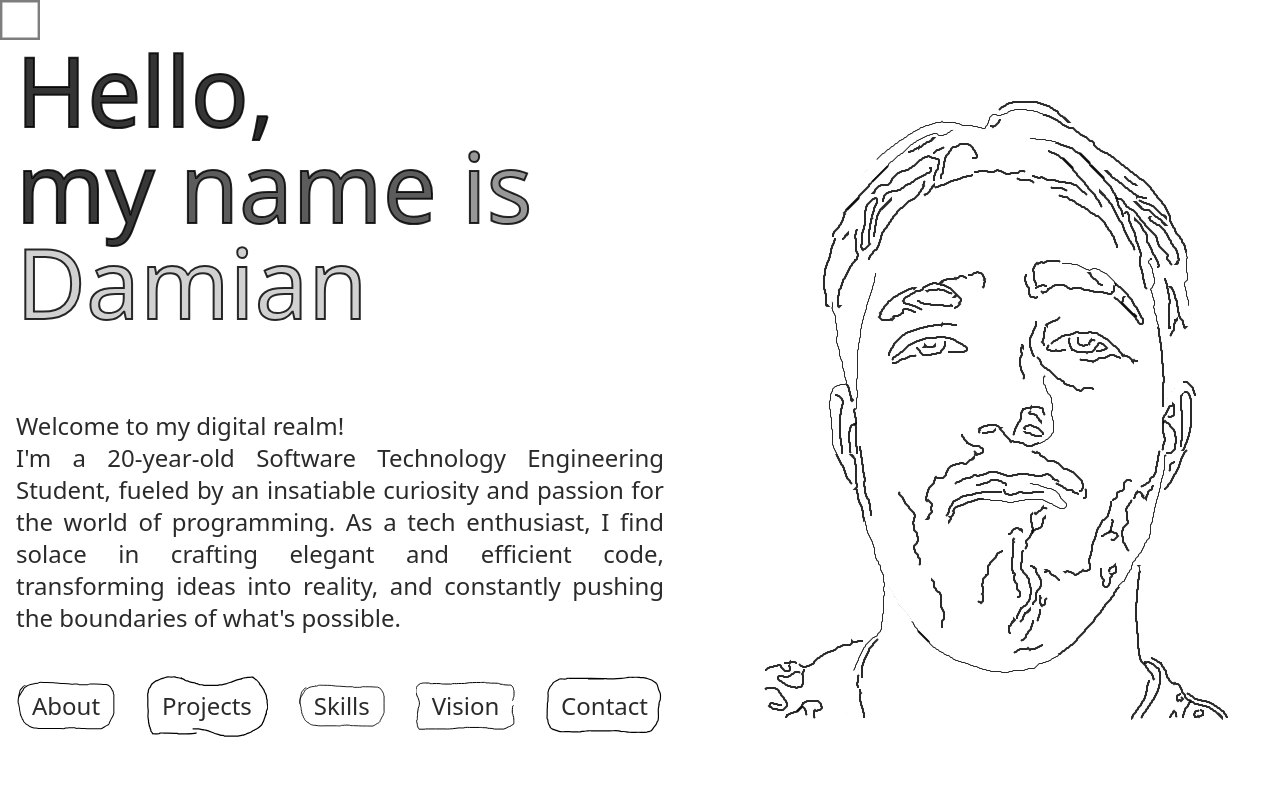
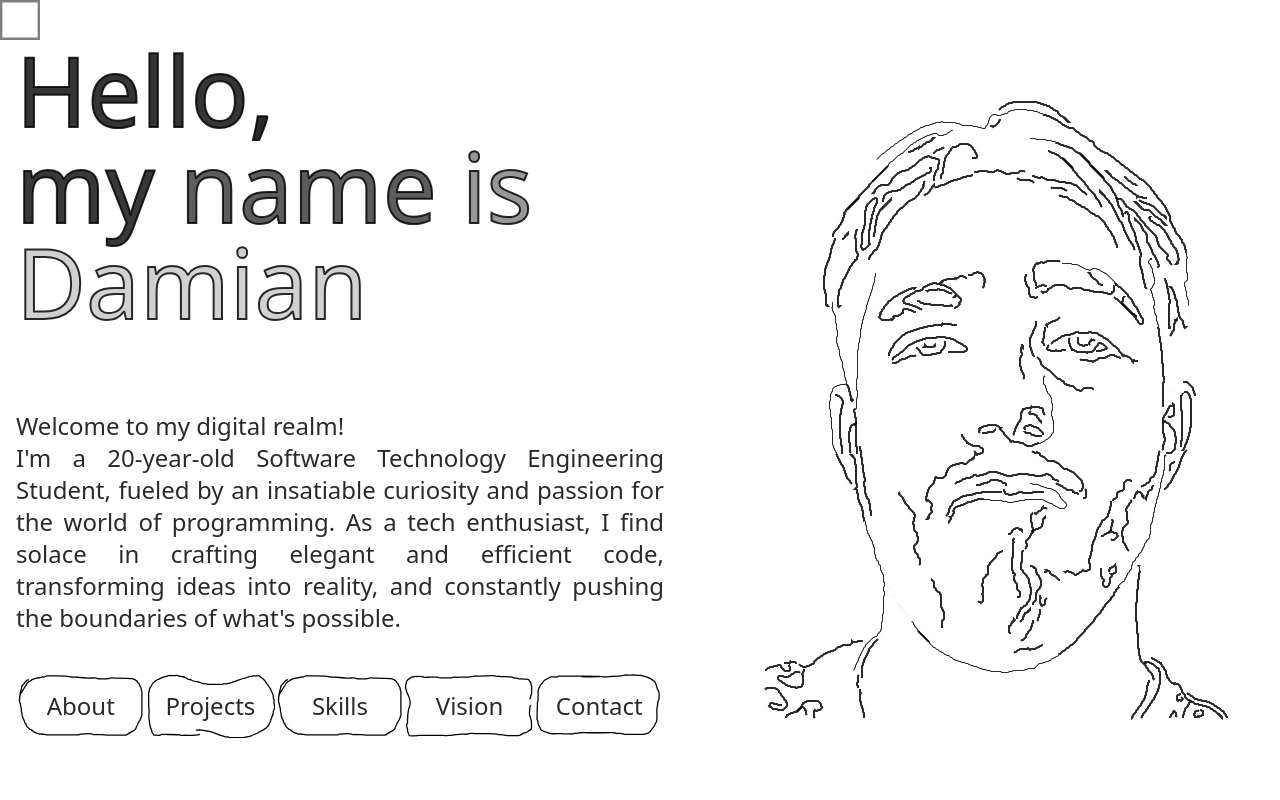
Before and after one commit to THEWhiteArrow/portfolio, a React (Create React App) app: page / in a window 1280 px wide. Shown: the top 800 px of the page. Built offline with nearby package versions, Linux system fonts and the light colour scheme.

Commit message:
feat: adding animations

```diff
--- a/src/App.tsx
+++ b/src/App.tsx
@@ -10,15 +10,15 @@ type GlobalState = {
 
 function App() {
   let [windowWidth, setWindowWidth] = useState(window.innerWidth)
-  const onResize = (e: any) => {
-    setWindowWidth(window.innerWidth)
-    console.log(windowWidth)
-  }
 
 
   useEffect(() => {
+    const onResize = () => {
+      setWindowWidth(window.innerWidth)
+      console.log(windowWidth)
+    }
     window.addEventListener('resize', onResize);
-  }, []);
+  }, [windowWidth]);
 
 
 
--- a/src/components/Animation.tsx
+++ b/src/components/Animation.tsx
@@ -1,24 +1,35 @@
 /* eslint-disable @typescript-eslint/no-useless-constructor */
-import React, { Component } from 'react'
-import 'aos/dist/aos.css'
+import React, { Component } from "react";
+import "aos/dist/aos.css";
+import Aos from "aos";
 
 type MyProps = {
-    name: string
-    children: React.ReactNode
+  name: string;
+  anchor?: string;
+  delay?: number;
+  children: React.ReactNode;
+  className?: string;
+};
+export default class Animation extends Component<MyProps> {
+  constructor(props: MyProps) {
+    super(props);
   }
-export default class Animation extends Component<MyProps> {
 
-    constructor(props: MyProps) {
-        super(props)
-    }
-    componentDidMount(): void {
-        // Aos.init(this.props.data)
+  componentDidUpdate(): void {
+    Aos.refresh();
   }
   render() {
+    console.log(this.props.name == "slide-left");
+    const { name, delay, anchor, className } = this.props;
     return (
-            <span data-aos={this.props.name} className='w-full h-full'>
+      <span
+        data-aos={name}
+        data-aos-delay={delay}
+        data-aos-anchor-placement={anchor}
+        className={`w-full h-full ${className}`}
+      >
         {this.props.children}
       </span>
-        )
+    );
   }
 }
--- a/src/components/Hero.tsx
+++ b/src/components/Hero.tsx
@@ -1,73 +1,78 @@
-import { Component } from 'react'
-import { ReactComponent as FaceSvg } from '../assets/svg/face.svg'
-import '../styles/Hero.css'
-import { Link } from 'react-router-dom'
-import CustomLink from './CustomLink'
+import { Component } from "react";
+import { ReactComponent as FaceSvg } from "../assets/svg/face.svg";
+import "../styles/Hero.css";
+import CustomLink from "./CustomLink";
+import Animation from "./Animation";
 
 export default class Hero extends Component {
-    constructor(props: any) {
-        super(props)
-    }
-
-
   render() {
     return (
-            <section id="hero" className="Hero min-h-screen h-full flex items-center ">
-
-
+      <section
+        id="hero"
+        className="Hero min-h-screen h-full flex items-center "
+      >
         <div className="h-full  container grow flex flex-col md:flex-row py-8 relative">
-
-
-                    <div className='h-full text-2xl lg:w-7/12 flex flex-col justify-center content-center'>
-
-                        <h1 className='text-8xl'>
-                            <span className='animate'>Hello</span>
+          <div className="h-full text-2xl lg:w-7/12 flex flex-col justify-center content-center">
+            <Animation name="slide-down" delay={75}>
+              <h1 className="text-8xl">
+                <span className="animate">Hello</span>
                 <span className="animate">, </span>
                 <br />
                 <span className="animate">my </span>
                 <span className="animate">name </span>
                 <span className="animate">is </span>
-                            <span className='animate'>Damian</span>
-                        </h1 >
+                <span className="animate">Damian</span>
+              </h1>
+            </Animation>
 
-                        <p className='text-justify lg:pr-20 mt-20'>
+            <Animation name="slide-right" delay={50}>
+              <p className="text-justify lg:pr-20 mt-20">
                 Welcome to my digital realm!
                 <br />
-                            I'm a 20-year-old Software Technology Engineering Student, fueled by an insatiable curiosity and passion for the world of programming. As a tech enthusiast, I find solace in crafting elegant and efficient code, transforming ideas into reality, and constantly pushing the boundaries of what's possible.
+                I'm a 20-year-old Software Technology Engineering Student,
+                fueled by an insatiable curiosity and passion for the world of
+                programming. As a tech enthusiast, I find solace in crafting
+                elegant and efficient code, transforming ideas into reality, and
+                constantly pushing the boundaries of what's possible.
               </p>
+            </Animation>
 
+            <div className="mt-10 mb-5 flex flex-col sm:flex-row justify-between lg:pr-20 text-center">
+              <Animation name="fade-up" delay={100}>
+                <CustomLink className="p-4 mt-4 lg:mt-0" to="/#about">
+                  About
+                </CustomLink>
+              </Animation>
+              <Animation name="fade-up" delay={200}>
+                <CustomLink className="p-4 mt-4 lg:mt-0" to="/#projects">
+                  Projects
+                </CustomLink>
+              </Animation>
+              <Animation name="fade-up" delay={300}>
+                <CustomLink className="p-4 mt-4 lg:mt-0" to="/#skills">
+                  Skills
+                </CustomLink>
+              </Animation>
+              <Animation name="fade-up" delay={400}>
+                <CustomLink className="p-4 mt-4 lg:mt-0" to="/#vision">
+                  Vision
+                </CustomLink>
+              </Animation>
+              <Animation name="fade-up" delay={500}>
+                <CustomLink className="p-4 mt-4 lg:mt-0" to="/#contact">
+                  Contact
+                </CustomLink>
+              </Animation>
+            </div>
+          </div>
 
-                        <div className='mt-10 mb-5 flex flex-col sm:flex-row justify-between lg:pr-20 text-center'>
-                            <CustomLink className='p-4 mt-4 lg:mt-0' to="/#about">About</CustomLink>
-                            <CustomLink className='p-4 mt-4 lg:mt-0' to="/#projects">Projects</CustomLink>
-                            <CustomLink className='p-4 mt-4 lg:mt-0' to="/#skills">Skills</CustomLink>
-                            <CustomLink className='p-4 mt-4 lg:mt-0' to="/#vision">Vision</CustomLink>
-                            <CustomLink className='p-4 mt-4 lg:mt-0' to="/#contact">Contact</CustomLink>
-
+          <div className="w-full h-full hidden lg:block lg:w-5/12 self-center justify-self-center">
+            <Animation name="fade" delay={50}>
+              <FaceSvg width="100%" className="animateFace" />
+            </Animation>
           </div>
-                    </div >
-
-
-                    <div className='h-full hidden lg:block lg:w-5/12 self-center justify-self-center'>
-                        <FaceSvg width='100%' className='animateFace' />
         </div>
-                </div >
-
-            </section >
-        )
+      </section>
+    );
   }
 }
-
-
-/**
- *
- *
- *
- *
- * <LinkCustom className='Hero-link' to='#'>About</ LinkCustom>
-                        <LinkCustom className='Hero-link' to='#'>Projects</LinkCustom>
-                        <LinkCustom className='Hero-link' to='#'>Experience</ LinkCustom>
-                        <LinkCustom className='Hero-link' to='#'>Contact</ LinkCustom>
- *
- *
- */
--- a/src/components/ProjectTile.tsx
+++ b/src/components/ProjectTile.tsx
@@ -1,23 +1,32 @@
-import { ProjectDataType } from "../scripts/projectData"
+import { ProjectDataType } from "../scripts/projectData";
+import Animation from "./Animation";
 
 type PropsType = {
-    shorten: boolean
-}
-type Props = PropsType & ProjectDataType
+  shorten: boolean;
+};
+type Props = PropsType & ProjectDataType;
 
 export default function Project(props: Props) {
-    const { title, description, imgName, imgAlt, shadowColor, shorten } = props
+  const { title, description, imgName, imgAlt, shadowColor, shorten } = props;
 
-    const image = require(`../assets/image/${imgName}`)
+  const image = require(`../assets/image/${imgName}`);
 
-    return (
-        <div className={`Project p-5 min-w-10 max-w-25 relative`}>
-            <div className='Project-img-container  w-full my-5' style={{ boxShadow: '0px 5px 10px 2px ' + shadowColor }}>
-                <img src={image} alt={imgAlt} className="w-full h-48 object-cover" />
-            </div>
-            <h3 className="Project-title text-3xl text-center px-2">{title}</h3>
-
-            {!shorten && <p className="mt-10 text-justify text-xl">{description}</p>}
-        </div >
-    )
+  return (
+    <div className={`Project p-5 min-w-10 max-w-25 relative`}>
+      <Animation name="zoom-in">
+        <div
+          className="Project-img-container  w-full my-5"
+          style={{ boxShadow: "0px 5px 10px 2px " + shadowColor }}
+        >
+          <img src={image} alt={imgAlt} className="w-full h-48 object-cover" />
+        </div>
+      </Animation>
+      <Animation name="zoom-out">
+        <h3 className="Project-title text-3xl text-center px-2">{title}</h3>
+        {!shorten && (
+          <p className="mt-10 text-justify text-xl">{description}</p>
+        )}
+      </Animation>
+    </div>
+  );
 }
--- a/src/components/SkillItem.tsx
+++ b/src/components/SkillItem.tsx
@@ -1,19 +1,40 @@
+import Animation from "./Animation";
+
 type Props = {
-    name: string,
-    proficiency: string,
-}
+  name: string;
+  proficiency: string;
+};
 export default function SkillItem(props: Props) {
-    const url = `https://skillicons.dev/icons?i=${props.name}`
+  const url = `https://skillicons.dev/icons?i=${props.name}`;
+  const animations = [
+    "fade",
+    "fade-up",
+    "fade-down",
+    "fade-left",
+    "fade-right",
+    "fade-up-right",
+    "fade-up-left",
+    "fade-down-right",
+    "fade-down-left",
+  ];
+  const rAnimation = animations[Math.floor(Math.random() * animations.length)];
   return (
     <div className="SkillItem mt-20 h-20 w-20  lg:mt-32 lg:h-32 lg:w-32 flex flex-col justify-center items-center hover:animation-pause">
-
       <div className="SkillItem-img-container relative h-full flex justify-center">
-                <img className='h-full relative' src={url} alt={'skill ' + props.name} />
+        <Animation name={rAnimation}>
+          <img
+            className="h-full relative mx-auto"
+            src={url}
+            alt={"skill " + props.name}
+          />
+        </Animation>
       </div>
       <div className="SkillItem-info text-center">
-                {props.name} <br />  {props.proficiency}
+        {props.name} <br /> {props.proficiency}
       </div>
-
+      {/* <Animation name={rAnimation} className="SkillItem-info text-center">
+        {props.name} <br /> {props.proficiency}
+      </Animation> */}
     </div>
-    )
+  );
 }
--- a/src/components/Title.tsx
+++ b/src/components/Title.tsx
@@ -1,24 +1,22 @@
-import '../styles/Title.css'
-import Animation from './Animation'
+import "../styles/Title.css";
+import Animation from "./Animation";
 
 type Props = {
-    content: string,
-    colorType: 'black' | 'white',
-    className?: string
-}
+  content: string;
+  colorType: "black" | "white";
+  className?: string;
+};
 export default function Title(props: Props) {
-    const { content, colorType, className } = props
+  const { content, colorType, className } = props;
   return (
     <Animation name="flip-right">
       <h2 className={`Title Title-${colorType} ${className}`}>
-
-            {content.split('').map((letter, i) =>
+        {content.split("").map((letter, i) => (
           <span key={i} className={`Title-letter Title-letter-${colorType}`}>
             {letter}
-                </span>)
-            }
+          </span>
+        ))}
       </h2>
     </Animation>
-    )
-
+  );
 }
```
Also changed, not shown: src/components/About.tsx (+55 -37 lines), src/components/Projects.tsx (+99 -47 lines), src/components/Skills.tsx (+43 -43 lines). Lines whose indentation alone changed are shown as unchanged.
